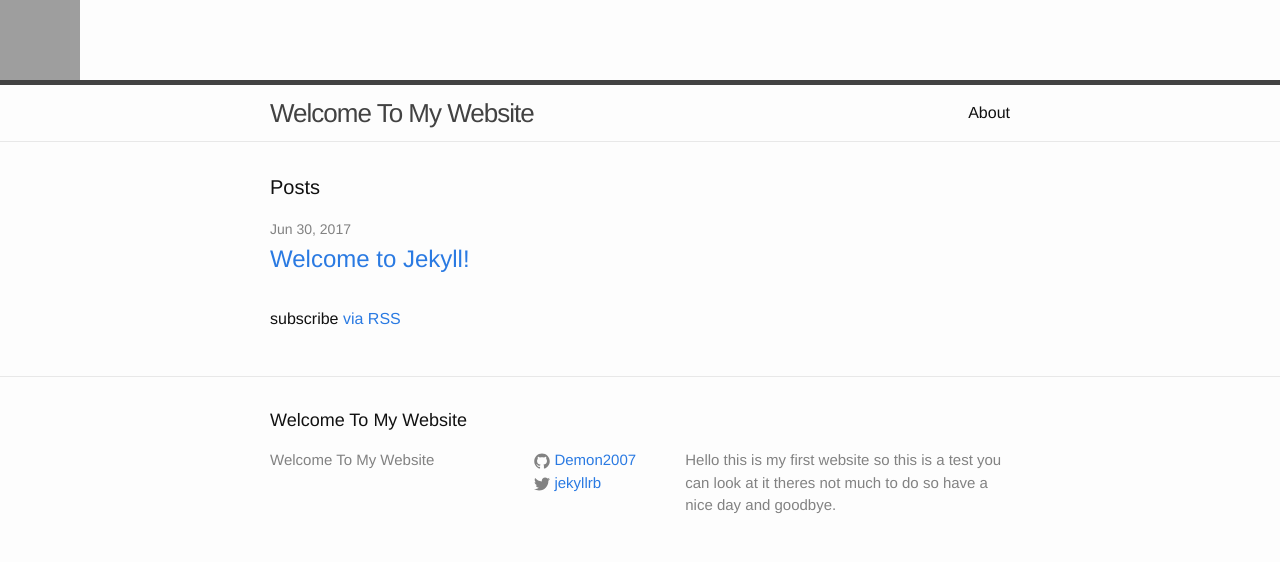
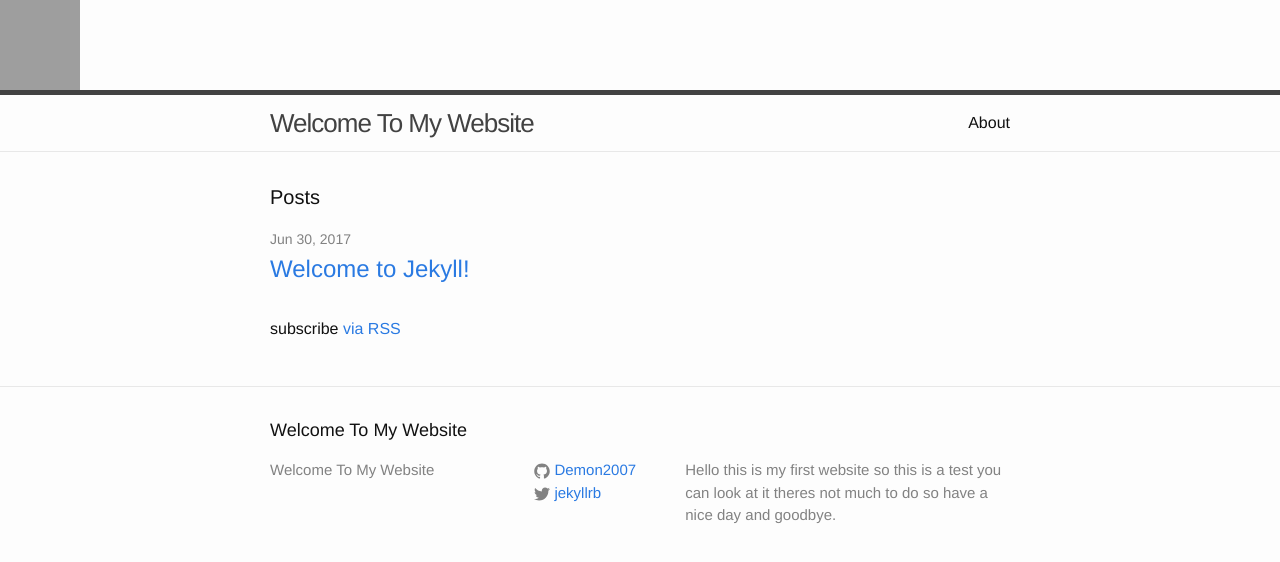
Before and after one commit to Demon2007/Demon2007.github.io, a Jekyll site: the page built from index.html, in a window 1280 px wide. Shown: the top 562 px of the page. Built offline with Jekyll 4.4.1, drawn with Linux system fonts in a browser that asks for light colours; grey boxes are pictures that could not be loaded.

Commit message:
Update default.html

```diff
--- a/_layouts/default.html
+++ b/_layouts/default.html
@@ -5,7 +5,7 @@
 
   <body>
 
-    <img src="http://s3.amazonaws.com/libapps/accounts/44105/images/welcome_thumb_tacks_1600_clr_9661.png" alt="Welcome with thumb tacks"width="80"height="80">
+    <img src="http://s3.amazonaws.com/libapps/accounts/44105/images/welcome_thumb_tacks_1600_clr_9661.png" alt="Welcome with thumb tacks"width="80"height="90">
     {% include header.html %}
 
     <div class="page-content">
```
